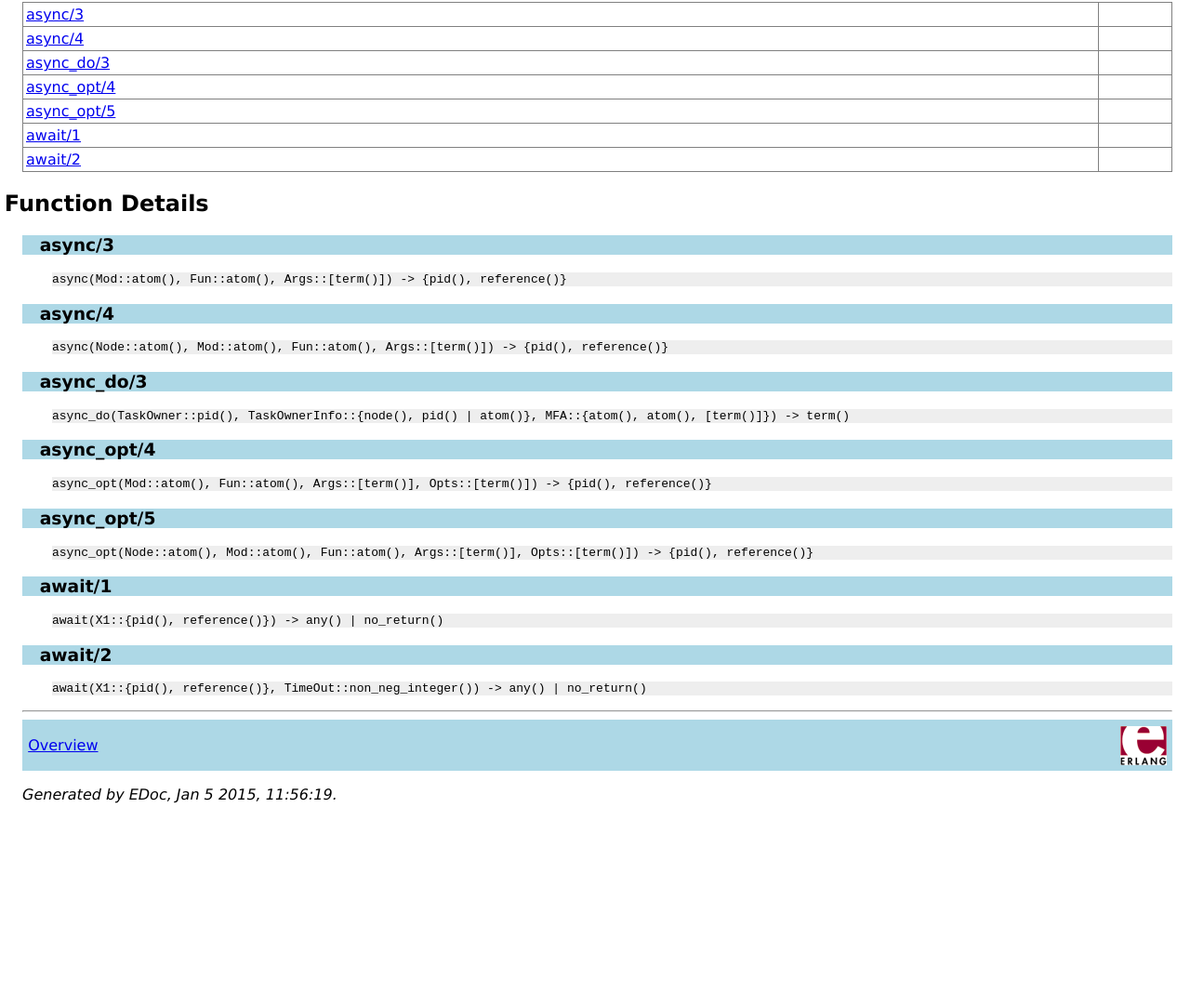
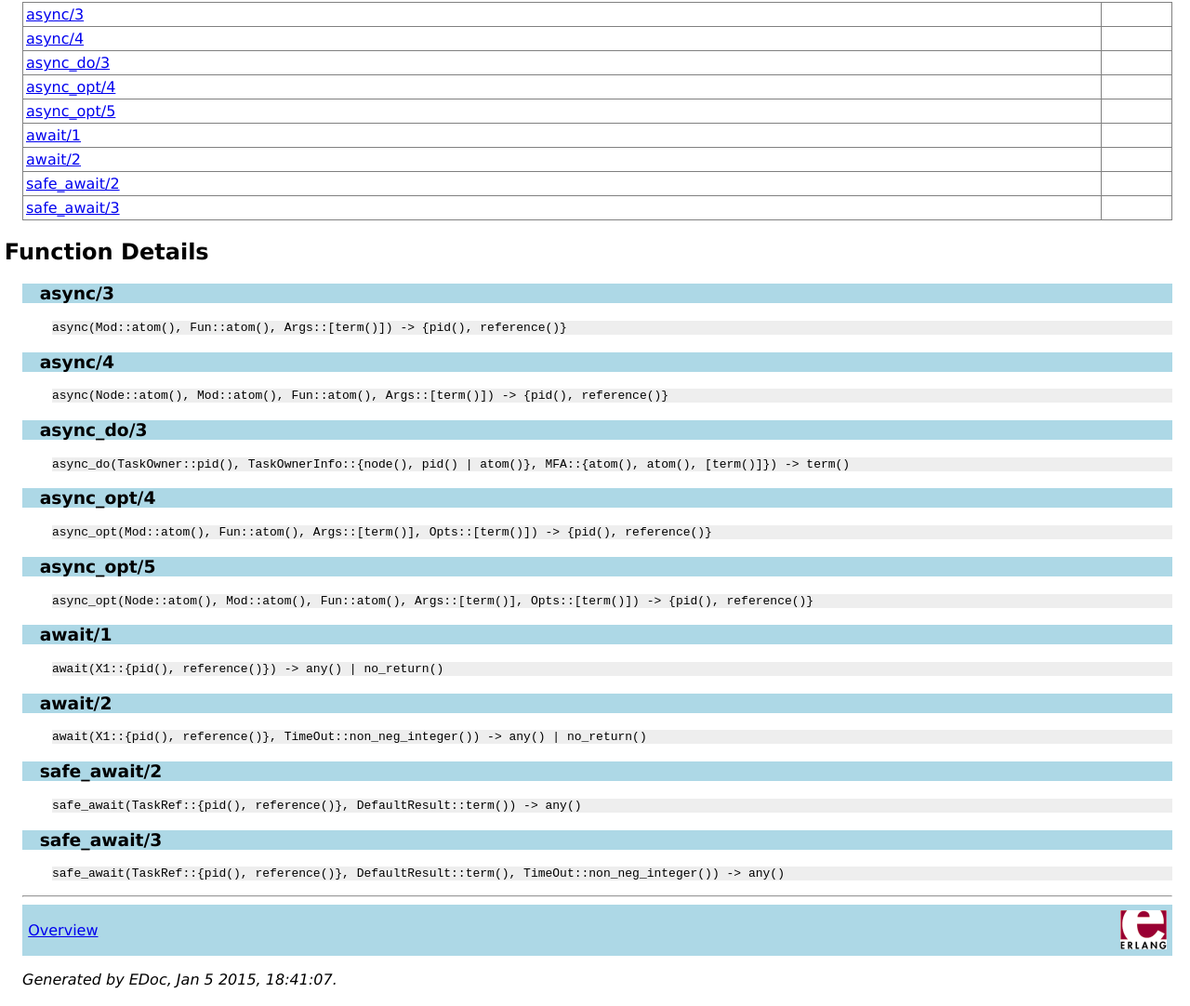
Before and after one commit to redink/task, a plain HTML site: page doc/task.html in a window 1280 px wide. Shown: the part 268-1350 px from the top of the page at 93% size. Before the commit the page ends 1151 px from the top, so only its background shows below. Drawn offline with Linux system fonts and the light colour scheme.

Commit message:
[safe await] add safe_await/N interface for catch

```diff
--- a/doc/task.html
+++ b/doc/task.html
@@ -21,6 +21,8 @@
 <tr><td valign="top"><a href="#async_opt-5">async_opt/5</a></td><td></td></tr>
 <tr><td valign="top"><a href="#await-1">await/1</a></td><td></td></tr>
 <tr><td valign="top"><a href="#await-2">await/2</a></td><td></td></tr>
+<tr><td valign="top"><a href="#safe_await-2">safe_await/2</a></td><td></td></tr>
+<tr><td valign="top"><a href="#safe_await-3">safe_await/3</a></td><td></td></tr>
 </table>
 
 <h2><a name="functions">Function Details</a></h2>
@@ -59,9 +61,19 @@
 <div class="spec">
 <p><tt>await(X1::{pid(), reference()}, TimeOut::non_neg_integer()) -&gt; any() | no_return()</tt><br></p>
 </div>
+
+<h3 class="function"><a name="safe_await-2">safe_await/2</a></h3>
+<div class="spec">
+<p><tt>safe_await(TaskRef::{pid(), reference()}, DefaultResult::term()) -&gt; any()</tt><br></p>
+</div>
+
+<h3 class="function"><a name="safe_await-3">safe_await/3</a></h3>
+<div class="spec">
+<p><tt>safe_await(TaskRef::{pid(), reference()}, DefaultResult::term(), TimeOut::non_neg_integer()) -&gt; any()</tt><br></p>
+</div>
 <hr>
 
 <div class="navbar"><a name="#navbar_bottom"></a><table width="100%" border="0" cellspacing="0" cellpadding="2" summary="navigation bar"><tr><td><a href="overview-summary.html" target="overviewFrame">Overview</a></td><td><a href="http://www.erlang.org/"><img src="erlang.png" align="right" border="0" alt="erlang logo"></a></td></tr></table></div>
-<p><i>Generated by EDoc, Jan 5 2015, 11:56:19.</i></p>
+<p><i>Generated by EDoc, Jan 5 2015, 18:41:07.</i></p>
 </body>
 </html>
```
Also changed, not shown: doc/overview-summary.html (+1 -1 lines), 4 other files.
